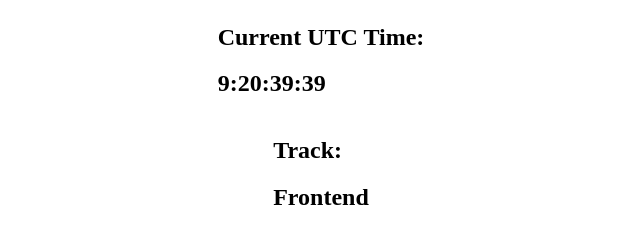
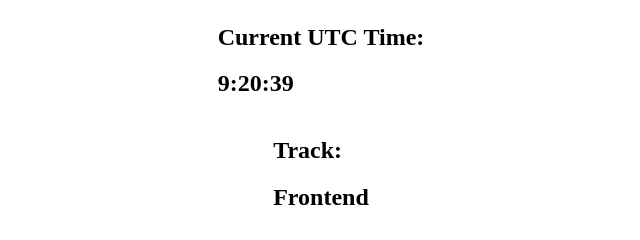
Before and after one commit to gafaradetunji/HNGx-Stage1, a plain HTML site: page index.html in a window 1280 px wide. Shown: the part 737-977 px from the top of the page, 319-959 px from the left. Drawn offline with Linux system fonts and the light colour scheme.

Commit message:
HNG stage-1 task

```diff
--- a/index.html
+++ b/index.html
@@ -47,11 +47,17 @@
         </div>
     </section>
     <script>
-        const time = (new Date().getUTCHours() + 1) + ":" + new Date().getUTCMinutes() + ":" + new Date().getUTCSeconds() + ":" + new Date().getUTCSeconds()
+        const time = (new Date().getUTCHours() + 1) + ":" + new Date().getUTCMinutes() + ":" + new Date().getUTCSeconds()
         const currentDayOfTheWeek = document.querySelector('[data-testid="currentDayOfTheWeek"]');
         const currentUTCTime = document.querySelector('[data-testid="currentUTCTime"]');
         currentDayOfTheWeek.innerHTML = new Date().toLocaleDateString('en-US', { weekday: 'long' });
         currentUTCTime.innerHTML = time
+
+        const currentTimeZoneOffsetInMinutes = new Date().getTimezoneOffset();
+        const currentTimeZoneOffsetInMilliseconds = currentTimeZoneOffsetInMinutes * 60 * 1000;
+
+        console.log(currentTimeZoneOffsetInMilliseconds);
+
     </script>
 </body>
 </html>
```
